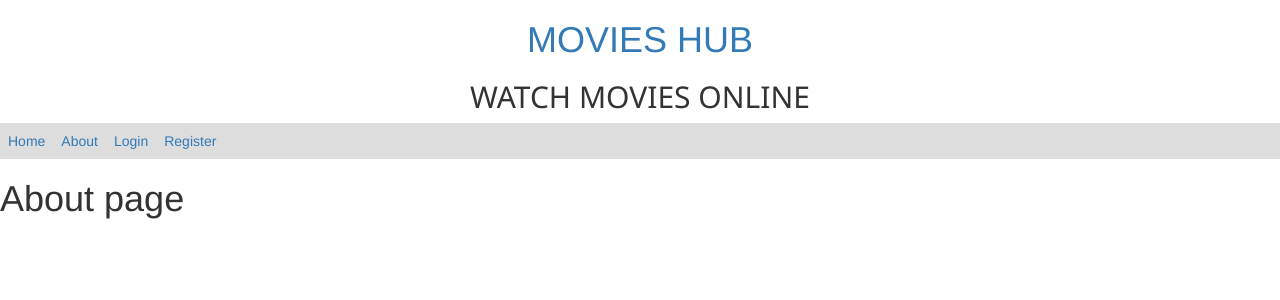
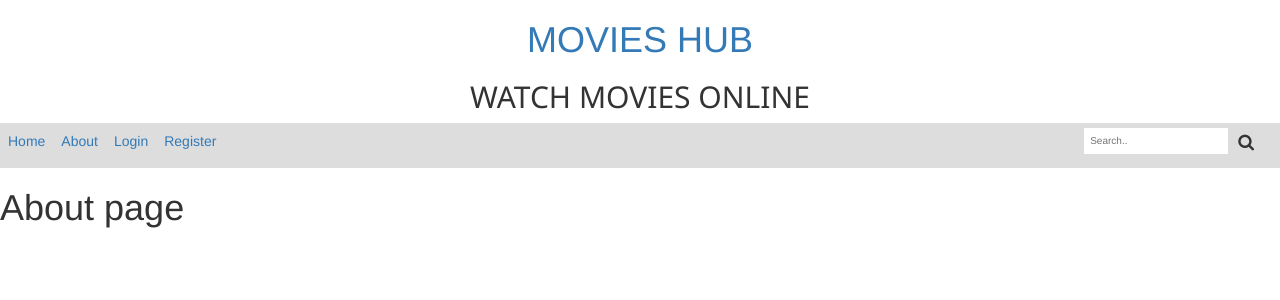
Before and after one commit to sandeep-raj-saimon/Movies, a Django app: page /about/ in a window 1280 px wide. Shown: the top 300 px of the page. Run offline with Django 3.2, Linux system fonts and the light colour scheme; some libraries are stand-ins or nearby versions.

Commit message:
search bar

```diff
--- /dev/null
+++ b/pages/context_processors.py
@@ -0,0 +1,2 @@
+def say_hello(request):
+	return{'say_hello':"Hello"}
--- a/pages/views.py
+++ b/pages/views.py
@@ -1,7 +1,7 @@
 # pages/views.py
 from django.views.generic import TemplateView
 from django.urls import path, include,reverse
-from django.shortcuts import render
+from django.shortcuts import render,render_to_response
 from django.http import HttpResponseRedirect, HttpResponse
 from django.contrib.auth import authenticate, login, logout
 from django.contrib.auth.decorators import login_required
@@ -56,6 +56,7 @@ class LoginPageView(TemplateView):
 					if username=="Sandeep@1997" and password=="Sandeep@1997":
 						url=reverse('upload')
 						args={"flag":flag,"user":person}
+						#print(say_hello())
 						return TemplateResponse(request, 'base.html',args)
 					else:
 						#url = reverse('home')
@@ -127,12 +128,10 @@ class VideoPageView(TemplateView):
 		if flag==True:
 			return render(request, "video.html",{'movies_images' : Movies_images,'flag':flag,'person':person})
 		else:
-			message="Login to continue"
-			#url = reverse('home',{'user': username,'flag':flag})
-			#print(username,flag,"here")
-			#return HttpResponseRedirect(url)
+			"""message="Login to continue"
 			url = reverse('login')
-			return HttpResponseRedirect(url)
+			return HttpResponseRedirect(url)"""
+			return HttpResponse("Login to Continue")
 
 @login_required
 def special(request):
--- a/resume/settings.py
+++ b/resume/settings.py
@@ -63,6 +63,7 @@ TEMPLATES = [
                 'django.template.context_processors.request',
                 'django.contrib.auth.context_processors.auth',
                 'django.contrib.messages.context_processors.messages',
+				'pages.context_processors.say_hello',
             ],
         },
     },
--- a/templates/base.html
+++ b/templates/base.html
@@ -19,21 +19,58 @@
 		  display: block;
 		  padding: 8px;
 		}
+		.topnav .search-container {
+		  float: right;
+		}
+
+		.topnav input[type=text] {
+		  padding: 6px;
+		  margin-top: 5px;
+		  font-size: 10px;
+		  border: none;
+		}
+
+		.topnav .search-container button {
+		  float: right;
+		  padding: 6px 10px;
+		  margin-top: 4px;
+		  margin-right: 16px;
+		  background: #ddd;
+		  font-size: 17px;
+		  border: none;
+		  cursor: pointer;
+		}
+
+		.topnav .search-container button:hover {
+		  background: #ccc;
+		}
 	</style>
 	<link rel="stylesheet" href="https://maxcdn.bootstrapcdn.com/bootstrap/3.3.7/css/bootstrap.min.css" integrity="sha384-BVYiiSIFeK1dGmJRAkycuHAHRg32OmUcww7on3RYdg4Va+PmSTsz/K68vbdEjh4u" crossorigin="anonymous">
+	<link rel="stylesheet" href="https://cdnjs.cloudflare.com/ajax/libs/font-awesome/4.7.0/css/font-awesome.min.css">
 </head>
 </body>
 	<div class='w3-container top' align="center">
-	  <h1><a class='w3schools-logo notranslate' href='home'>MOVIES HUB</a></h1>
+	  <h1><a class='w3schools-logo notranslate'>MOVIES HUB</a></h1>
 	  <h2><div class='w3-right w3-hide-small w3-wide toptext' style="font-family:'Segoe UI',Arial,sans-serif">WATCH MOVIES ONLINE</div></h2>
 	</div>
 </body>
 <body>
+
 	<ul >
 		<li><a href="{% url 'home' %}">Home</a></li>
 		<li><a href="{% url 'about' %}">About</a></li>
 		<li><a href="{% url 'login' %}">Login</a></li>
 		<li><a href="{% url 'register' %}">Register</a></li>
+
+			<div class="topnav" align="right">
+			  <div class="search-container">
+				<form>
+				  <input type="text" placeholder="Search.." name="search">
+				  <button type="submit"><i class="fa fa-search"></i></button>
+				</form>
+			  </div>
+			</div>
+
 	</ul>
 </body>
 {% block content %}
```
Also changed, not shown: db.sqlite3.
